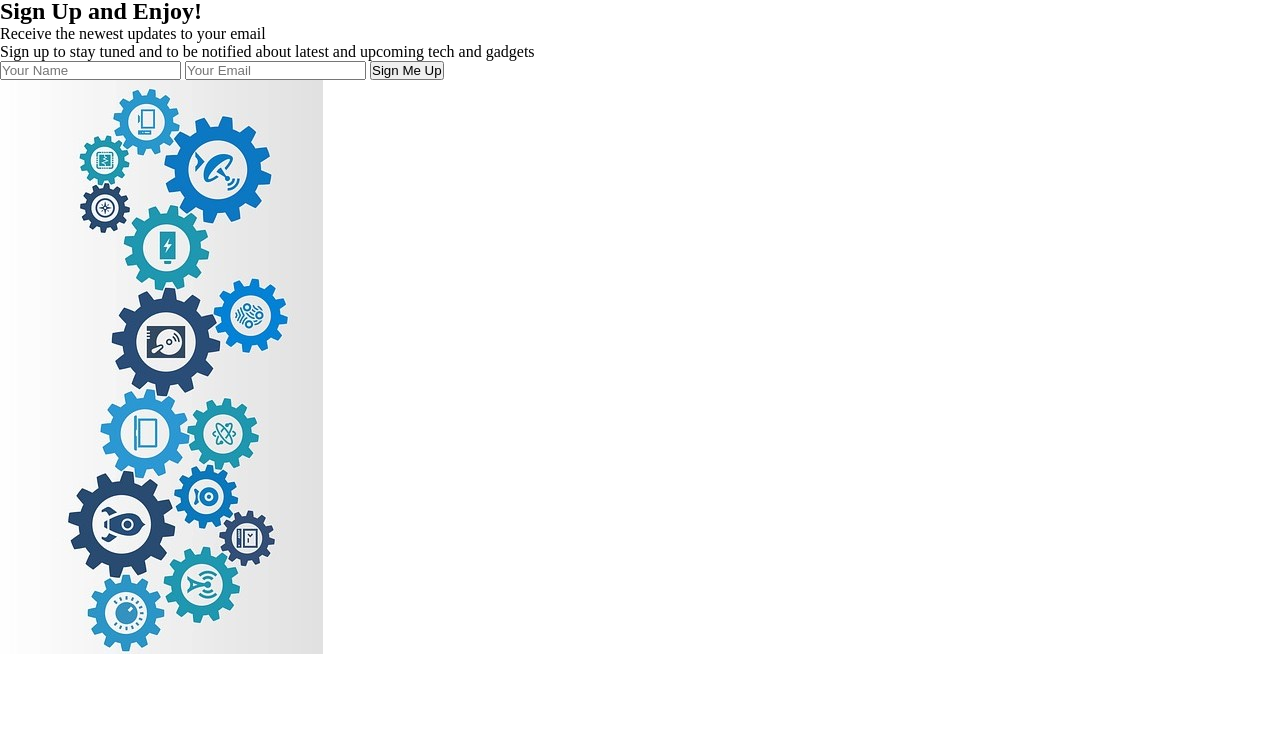
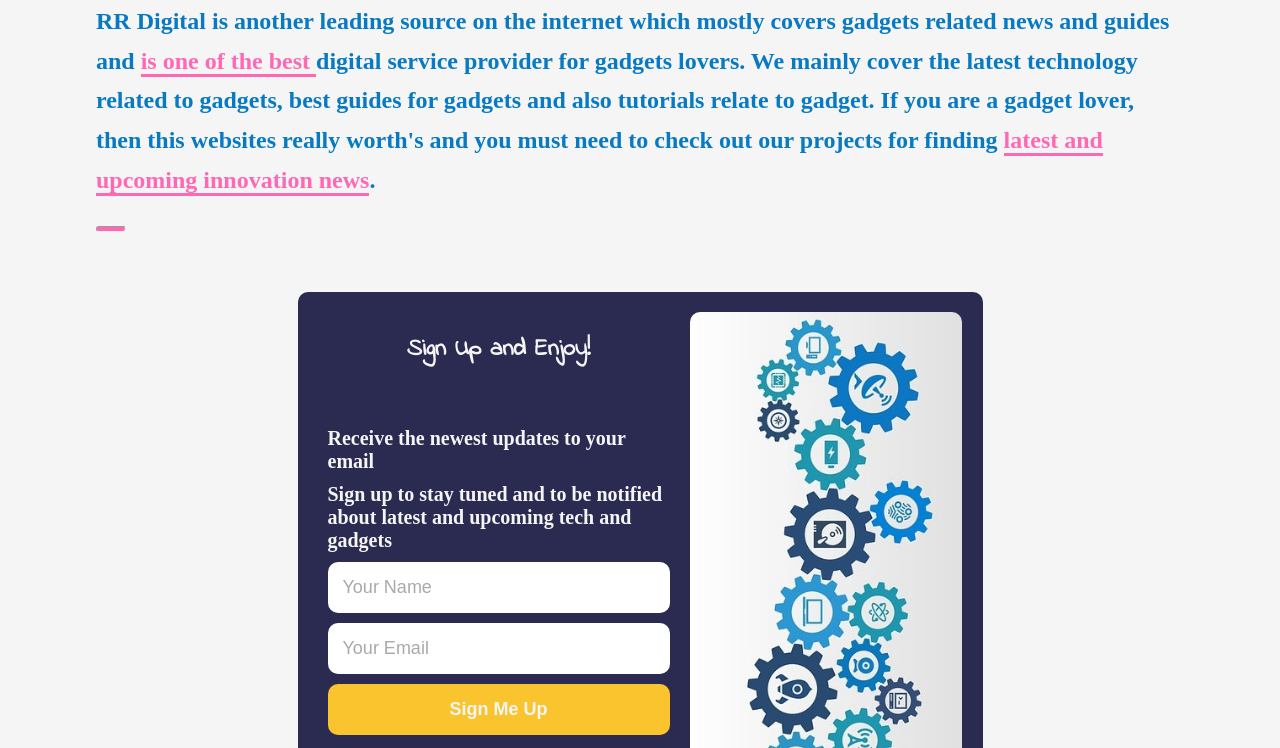
Before and after one commit to RakibRahman/RR-digital-tech-blog-site, a plain HTML site: page index.html in a window 1280 px wide. Shown: the part 130-878 px from the top of the page. Before the commit the page ends 800 px from the top, so only its background shows below. Drawn offline with Linux system fonts and the light colour scheme.

Commit message:
styles updated

```diff
--- a/style.css
+++ b/style.css
@@ -1,7 +1,13 @@
+@import url("https://fonts.googleapis.com/css2?family=Indie+Flower&display=swap");
 * {
   padding: 0;
   margin: 0;
   box-sizing: border-box;
+}
+body {
+  background: whitesmoke;
+  color: #0879c3;
+  font-weight: 800;
 }
 header nav {
   margin-top: 20px;
@@ -12,6 +18,8 @@ header nav {
 nav img {
   width: 180px;
   margin-left: 50px;
+  background: black;
+  border-radius: 10px;
 }
 
 nav ul {
@@ -25,6 +33,9 @@ ul li {
 ul li a {
   /* display: inline-block; */
   text-decoration: none;
+  color: #299cd1;
+  font-size: 18px;
+  font-weight: 600;
 }
 nav ul li:last-child {
   margin-right: 0px;
@@ -38,3 +49,100 @@ nav ul li:last-child {
 /*==========
 Intro
 =========== */
+.intro {
+  margin: 60px 0;
+}
+.intro p {
+  margin: 0 auto;
+  width: 85%;
+  font-size: x-large;
+  line-height: 1.65;
+}
+.intro p span {
+  /* text-decoration: underline; */
+  border-bottom: 3px solid hotpink;
+  color: hotpink;
+  font-weight: bold;
+  cursor: pointer;
+}
+.intro hr {
+  width: 30px;
+  height: 6px;
+  background: hotpink;
+  margin: 2% 0% 0 7.5%;
+  border-radius: 5px;
+}
+/* end of .intro */
+
+/* ============
+.subscribe
+===========*/
+.subscribe {
+  display: grid;
+  place-items: center;
+}
+.subscribe .container {
+  width: 685px;
+  padding: 20px;
+  background: #2b2b52;
+  display: flex;
+  border-radius: 10px;
+  margin-bottom: 50px;
+}
+.container .form-container .form {
+  padding: 10px;
+  width: 362px;
+  height: 332px;
+  color: whitesmoke;
+  display: flex;
+  flex-direction: column;
+  border-radius: 10px;
+  margin-top: 50px;
+}
+.form > * {
+  margin-bottom: 10px;
+}
+.form p {
+  font-size: 20px;
+}
+.form input {
+  padding: 15px;
+  border: 0;
+  border-radius: 10px;
+  font-size: 18px;
+  color: #0879c3;
+}
+.form input[type="submit"] {
+  background: #fac42f;
+  color: whitesmoke;
+  font-weight: bolder;
+  cursor: pointer;
+}
+::placeholder {
+  color: darkgrey;
+  font-size: 18px;
+}
+.container .subs-img {
+  width: 272px;
+  height: 487px;
+  margin-left: 10px;
+  border-radius: 10px;
+}
+.title {
+  margin-top: 20px;
+  text-align: center;
+  color: whitesmoke;
+  font-family: "Indie Flower", cursive;
+}
+
+@media (max-width: 500px) {
+  .intro p {
+    line-height: 1.5;
+  }
+  .subs-img {
+    display: none;
+  }
+  .form {
+    margin-left: 50px;
+  }
+}
```
